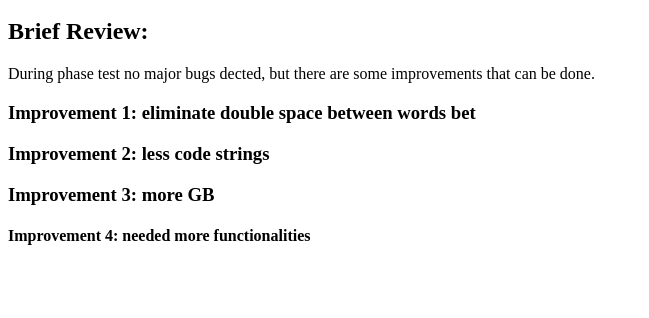
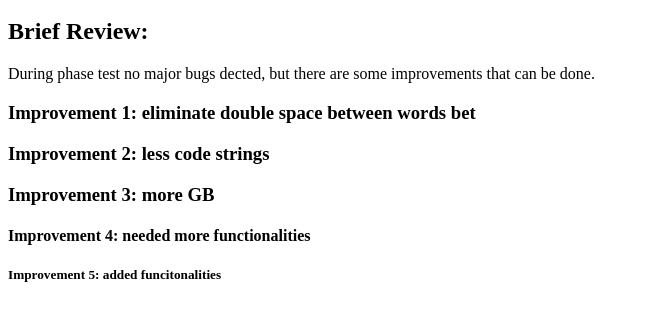
Before and after one commit to corrado877/Testing-Enviroment-Coop., a plain HTML site: page test.html in a window 1280 px wide. Shown: the part 48-366 px from the top of the page, without its empty margins (0-649 px from the left). Drawn offline with Linux system fonts and the light colour scheme.

Commit message:
adding functionalities

```diff
--- a/test.html
+++ b/test.html
@@ -10,7 +10,7 @@
 		<h3>Improvement 2: less code strings
 		<h3>Improvement 3: more GB</h3>
 		<h4> Improvement 4: needed more functionalities </h4>
-
+		<h5> Improvement 5: added funcitonalities </h5>
 </p>
 </body>
 </html>
```
